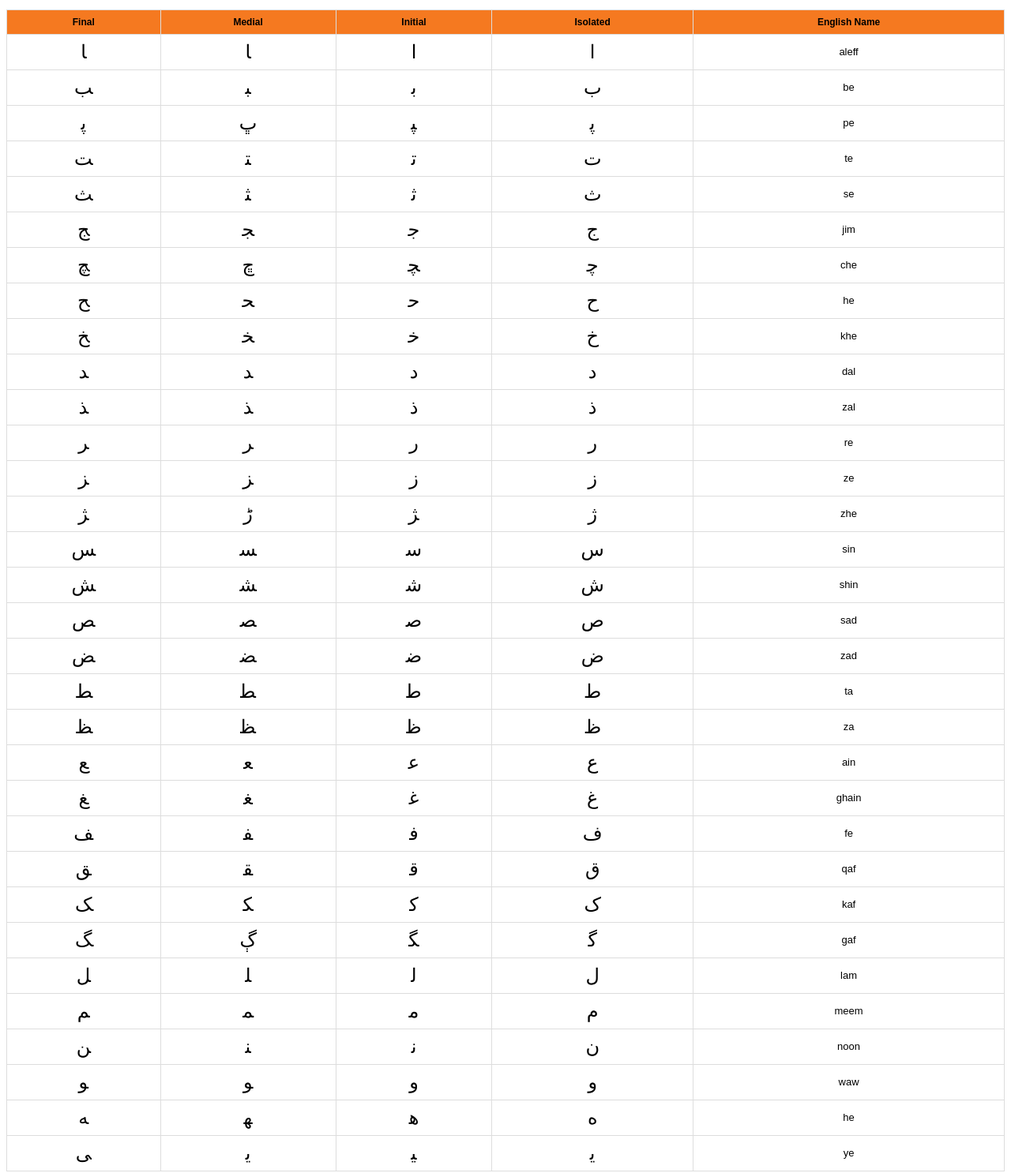
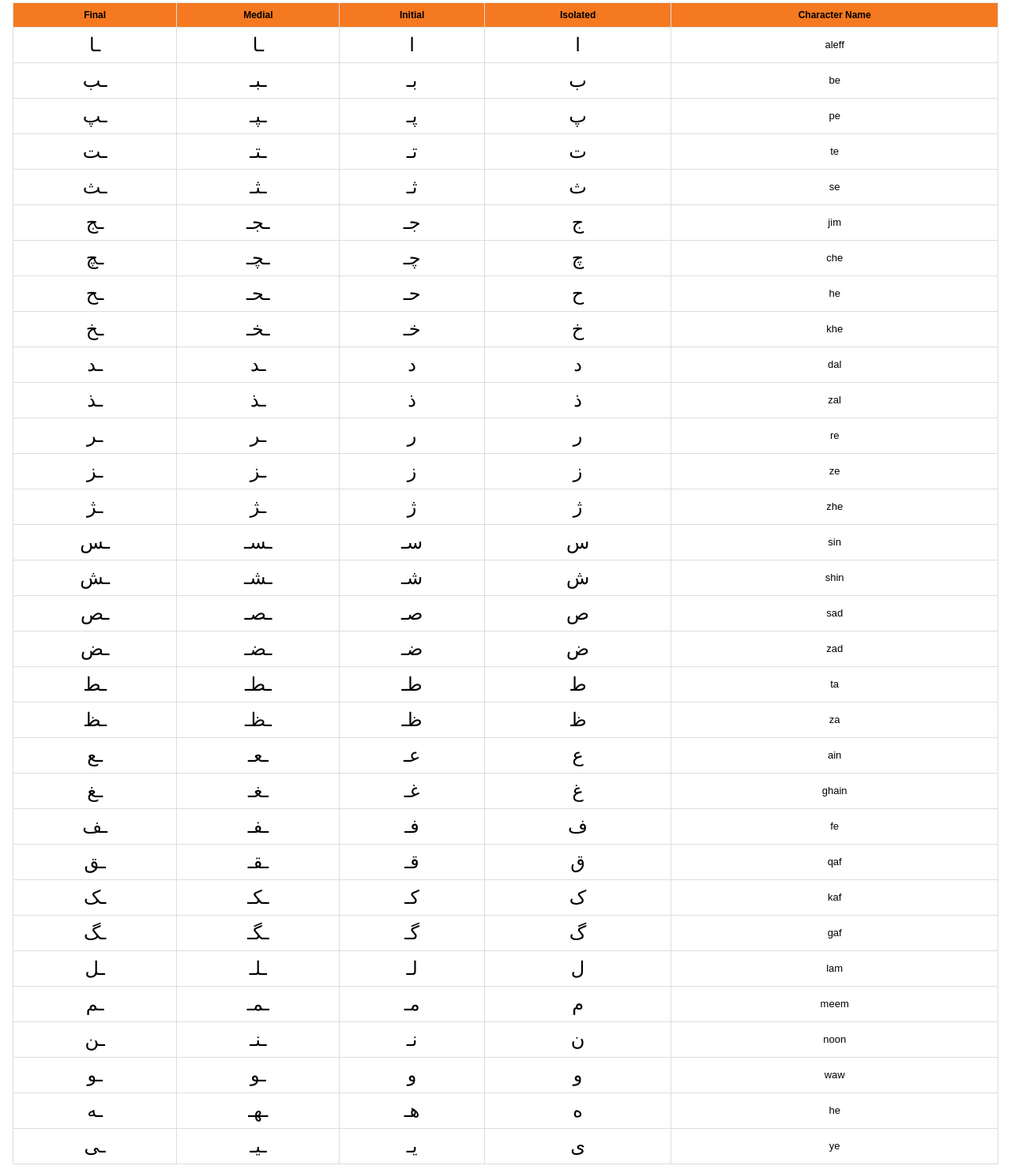
Before and after one commit to omarmhmmd/aleff, a plain HTML site: page index.html in a window 1280 px wide. Shown: the part 92-1578 px from the top of the page at 79% size. Drawn offline with Linux system fonts and the light colour scheme.

Commit message:
second commit

```diff
--- a/index.html
+++ b/index.html
@@ -7,6 +7,10 @@
     <style>
         body {
             font-family: Arial, Helvetica, sans-serif;
+            margin: 16px;
+        }
+        h1 {
+          font-size: 24px;
         }
         th {
             font-size: 12px;
@@ -53,230 +57,230 @@
         <th>Medial</th>
         <th>Initial</th>
         <th>Isolated</th>
-        <th>English Name</th>
+        <th>Character Name</th>
     </tr>
     <tr>
-        <td>ﺎ</td>
-        <td>ﺎ</td>
-        <td>ﺍ</td>
+        <td>ـا</td>
+        <td>ـا</td>
+        <td>ا</td>
         <td>ا</td>
         <td>aleff</td>
     </tr>
     <tr>
-        <td>ﺐ</td>
-        <td>ﺒ</td>
-        <td>ﺑ</td>
+        <td>ـب</td>
+        <td>ـبـ</td>
+        <td>بـ</td>
         <td>ﺏ</td>
         <td>be</td>
     </tr>
     <tr>
-        <td>ﭘ</td>
-        <td>ﭚ</td>
-        <td>ﭙ</td>
-        <td>ﭘ</td>
+        <td>ـپ</td>
+        <td>ـپـ</td>
+        <td>پـ</td>
+        <td>پ</td>
         <td>pe</td>
     </tr>
     <tr>
-        <td>ﺖ</td>
-        <td>ﺘ</td>
-        <td>ﺗ</td>
-        <td>ﺕ</td>
+        <td>ـت</td>
+        <td>ـتـ</td>
+        <td>تـ</td>
+        <td>ت</td>
         <td>te</td>
     </tr>
     <tr>
-        <td>ﺚ</td>
-        <td>ﺜ</td>
-        <td>ﺛ</td>
-        <td>ﺙ</td>
+        <td>ـث</td>
+        <td>ـثـ</td>
+        <td>ثـ</td>
+        <td>ث</td>
         <td>se</td>
     </tr>
     <tr>
-        <td>ﺞ</td>
-        <td>ﺠ</td>
-        <td>ﺟ</td>
-        <td>ﺝ</td>
+        <td>ـج</td>
+        <td>ـجـ</td>
+        <td>جـ</td>
+        <td>ج</td>
         <td>jim</td>
     </tr>
     <tr>
-        <td>ﭻ</td>
-        <td>ﭾ</td>
-        <td>ﭽ</td>
-        <td>ﭼ</td>
+        <td>ـچ</td>
+        <td>ـچـ</td>
+        <td>چـ</td>
+        <td>چ</td>
         <td>che</td>
     </tr>
     <tr>
-        <td>ﺢ</td>
-        <td>ﺤ</td>
-        <td>ﺣ</td>
-        <td>ﺡ</td>
+        <td>ـح</td>
+        <td>ـحـ</td>
+        <td>حـ</td>
+        <td>ح</td>
         <td>he</td>
     </tr>
     <tr>
-        <td>ﺦ</td>
-        <td>ﺨ</td>
-        <td>ﺧ</td>
-        <td>ﺥ</td>
+        <td>ـخ</td>
+        <td>ـخـ</td>
+        <td>خـ</td>
+        <td>خ</td>
         <td>khe</td>
     </tr>
     <tr>
-        <td>ﺪ</td>
-        <td>ﺪ</td>
-        <td>ﺩ</td>
-        <td>ﺩ</td>
+        <td>ـد</td>
+        <td>ـد</td>
+        <td>د</td>
+        <td>د</td>
         <td>dal</td>
     </tr>
     <tr>
-        <td>ﺬ</td>
-        <td>ﺬ</td>
-        <td>ﺫ</td>
-        <td>ﺫ</td>
+        <td>ـذ</td>
+        <td>ـذ</td>
+        <td>ذ</td>
+        <td>ذ</td>
         <td>zal</td>
     </tr>
     <tr>
-        <td>ﺮ</td>
-        <td>ﺮ</td>
-        <td>ﺭ</td>
-        <td>ﺭ</td>
+        <td>ـر</td>
+        <td>ـر</td>
+        <td>ر</td>
+        <td>ر</td>
         <td>re</td>
     </tr>
     <tr>
-        <td>ﺰ</td>
-        <td>ﺰ</td>
-        <td>ﺯ</td>
-        <td>ﺯ</td>
+        <td>ـز</td>
+        <td>ـز</td>
+        <td>ز</td>
+        <td>ز</td>
         <td>ze</td>
     </tr>
     <tr>
-        <td>ﮋ</td>
-        <td>ﮌ</td>
-        <td>ﮋ</td>
-        <td>ﮊ</td>
+        <td>ـژ</td>
+        <td>ـژ</td>
+        <td>ژ</td>
+        <td>ژ</td>
         <td>zhe</td>
     </tr>
     <tr>
-        <td>ﺲ</td>
-        <td>ﺴ</td>
-        <td>ﺳ</td>
-        <td>ﺱ</td>
+        <td>ـس</td>
+        <td>ـسـ</td>
+        <td>سـ</td>
+        <td>س</td>
         <td>sin</td>
     </tr>
     <tr>
-        <td>ﺶ</td>
-        <td>ﺸ</td>
-        <td>ﺷ</td>
-        <td>ﺵ</td>
+        <td>ـش</td>
+        <td>ـشـ</td>
+        <td>شـ</td>
+        <td>ش</td>
         <td>shin</td>
     </tr>
     <tr>
-        <td>ﺺ</td>
-        <td>ﺼ</td>
-        <td>ﺻ</td>
-        <td>ﺹ</td>
+        <td>ـص</td>
+        <td>ـصـ</td>
+        <td>صـ</td>
+        <td>ص</td>
         <td>sad</td>
     </tr>
     <tr>
-        <td>ﺾ</td>
-        <td>ﻀ</td>
-        <td>ﺿ</td>
-        <td>ﺽ</td>
+        <td>ـض</td>
+        <td>ـضـ</td>
+        <td>ضـ</td>
+        <td>ض</td>
         <td>zad</td>
     </tr>
     <tr>
-        <td>ﻂ</td>
-        <td>ﻄ</td>
-        <td>ﻃ</td>
-        <td>ﻁ</td>
+        <td>ـط</td>
+        <td>ـطـ</td>
+        <td>طـ</td>
+        <td>ط</td>
         <td>ta</td>
     </tr>
     <tr>
-        <td>ﻆ</td>
-        <td>ﻈ</td>
-        <td>ﻇ</td>
-        <td>ﻅ</td>
+        <td>ـظ</td>
+        <td>ـظـ</td>
+        <td>ظـ</td>
+        <td>ظ</td>
         <td>za</td>
     </tr>
     <tr>
-        <td>ﻊ</td>
-        <td>ﻌ</td>
-        <td>ﻋ</td>
-        <td>ﻉ</td>
+        <td>ـع</td>
+        <td>ـعـ</td>
+        <td>عـ</td>
+        <td>ع</td>
         <td>ain</td>
     </tr>
     <tr>
-        <td>ﻎ</td>
-        <td>ﻐ</td>
-        <td>ﻏ</td>
-        <td>ﻍ</td>
+        <td>ـغ</td>
+        <td>ـغـ</td>
+        <td>غـ</td>
+        <td>غ</td>
         <td>ghain</td>
     </tr>
     <tr>
-        <td>ﻒ</td>
-        <td>ﻔ</td>
-        <td>ﻓ</td>
-        <td>ﻑ</td>
+        <td>ـف</td>
+        <td>ـفـ</td>
+        <td>فـ</td>
+        <td>ف</td>
         <td>fe</td>
     </tr>
     <tr>
-        <td>ﻖ</td>
-        <td>ﻘ</td>
-        <td>ﻗ</td>
-        <td>ﻕ</td>
+        <td>ـق</td>
+        <td>ـقـ</td>
+        <td>قـ</td>
+        <td>ق</td>
         <td>qaf</td>
     </tr>
     <tr>
-        <td>ﮏ</td>
-        <td>ﮑ</td>
-        <td>ﮐ</td>
-        <td>ﮎ</td>
+        <td>ـک</td>
+        <td>ـکـ</td>
+        <td>کـ</td>
+        <td>ک</td>
         <td>kaf</td>
     </tr>
     <tr>
-        <td>ﮓ</td>
-        <td>ﮖ</td>
-        <td>ﮕ</td>
-        <td>ﮔ</td>
+        <td>ـگ</td>
+        <td>ـگـ</td>
+        <td>گـ</td>
+        <td>گ</td>
         <td>gaf</td>
     </tr>
     <tr>
-        <td>ﻞ</td>
-        <td>ﻠ</td>
-        <td>ﻟ</td>
-        <td>ﻝ</td>
+        <td>ـل</td>
+        <td>ـلـ</td>
+        <td>لـ</td>
+        <td>ل</td>
         <td>lam</td>
     </tr>
     <tr>
-        <td>ﻢ</td>
-        <td>ﻤ</td>
-        <td>ﻣ</td>
-        <td>ﻡ</td>
+        <td>ـم</td>
+        <td>ـمـ</td>
+        <td>مـ</td>
+        <td>م</td>
         <td>meem</td>
     </tr>
     <tr>
-        <td>ﻦ</td>
-        <td>ﻨ</td>
-        <td>ﻧ</td>
-        <td>ﻥ</td>
+        <td>ـن</td>
+        <td>ـنـ</td>
+        <td>نـ</td>
+        <td>ن</td>
         <td>noon</td>
     </tr>
     <tr>
-        <td>ﻮ</td>
-        <td>ﻮ</td>
-        <td>ﻭ</td>
-        <td>ﻭ</td>
+        <td>ـو</td>
+        <td>ـو</td>
+        <td>و</td>
+        <td>و</td>
         <td>waw</td>
     </tr>
     <tr>
-        <td>ﻪ</td>
-        <td>ﻬ</td>
-        <td>ﻫ</td>
-        <td>ﻩ</td>
+        <td>ـه</td>
+        <td>ـهـ</td>
+        <td>هـ</td>
+        <td>ه</td>
         <td>he</td>
     </tr>
     <tr>
-        <td>ﯽ</td>
-        <td>ﯾ</td>
-        <td>ﯿ</td>
-        <td>ﯾ</td>
+        <td>ـی</td>
+        <td>ـیـ</td>
+        <td>یـ</td>
+        <td>ی</td>
         <td>ye</td>
     </tr>
 </table>
```
